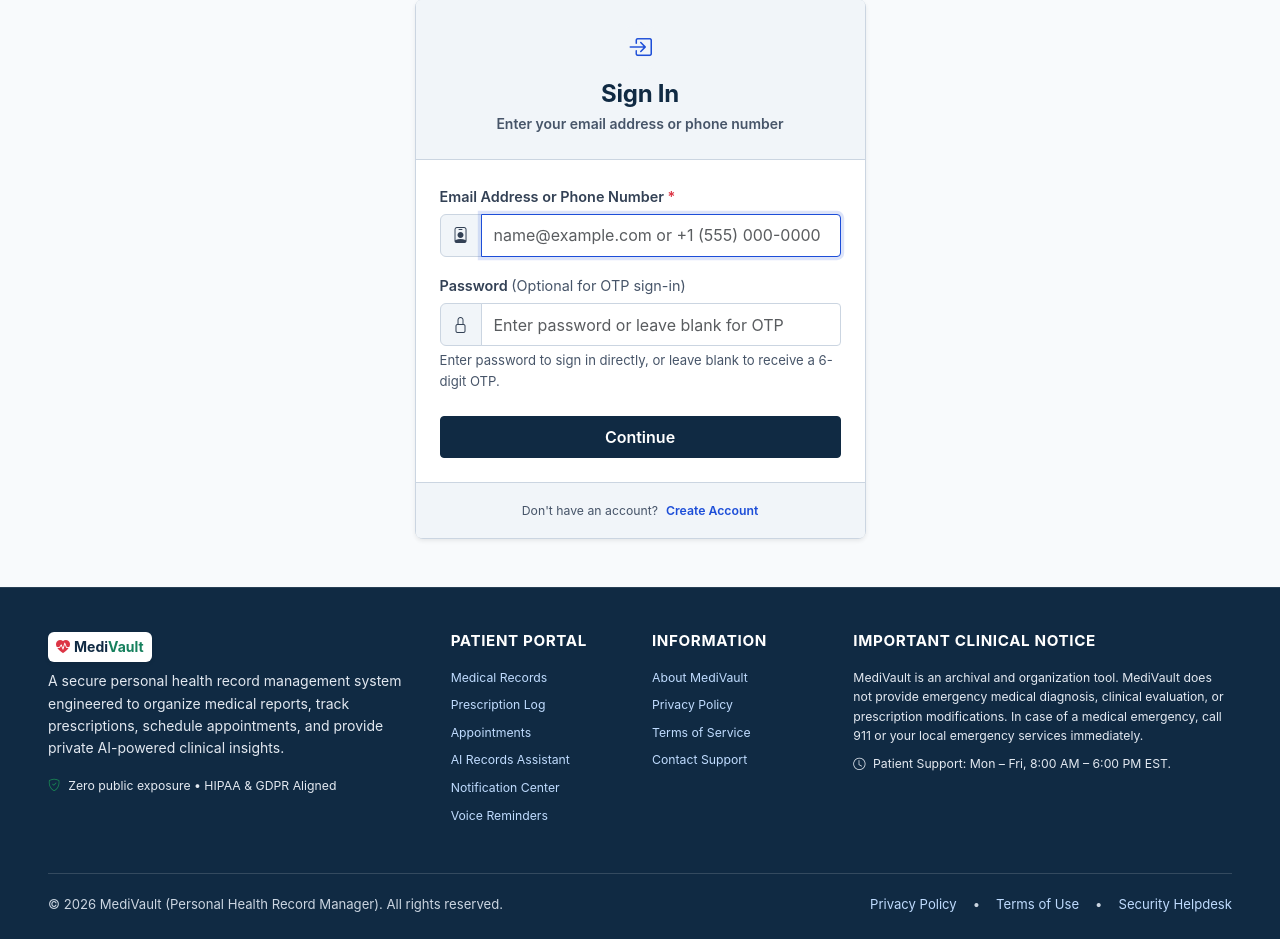
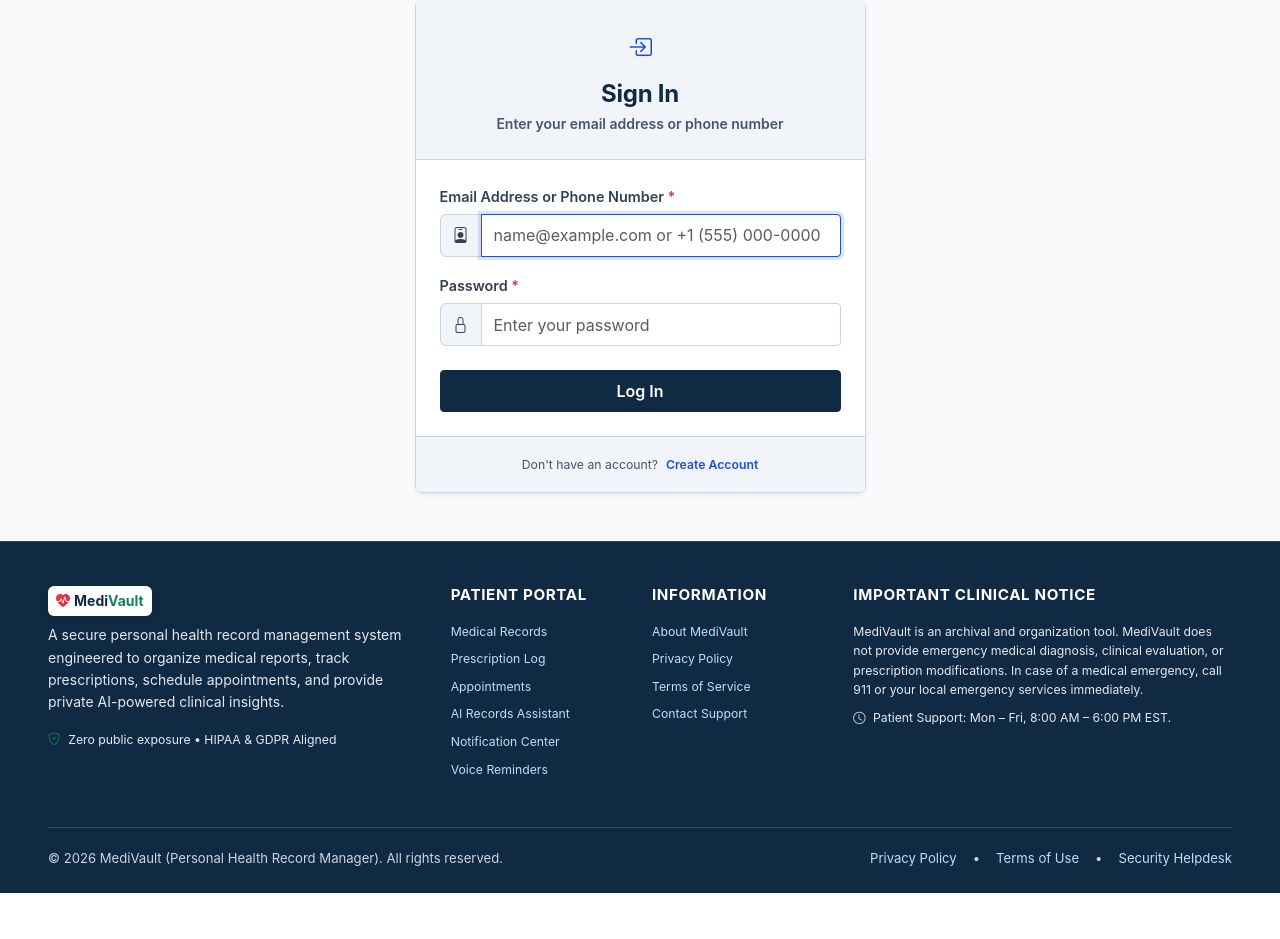
Before and after one commit to sreevarshini22/Healthcare, a Flask app: page /auth/login in a window 1280 px wide. Shown: the part 177-1116 px from the top of the page. After the commit the page ends 1070 px from the top, so only its background shows below. Run offline with Flask 3, Linux system fonts and the light colour scheme.

Commit message:
Permanently remove OTP verification screen; implement direct registration and direct password login

```diff
--- a/app/routes/auth.py
+++ b/app/routes/auth.py
@@ -30,74 +30,58 @@ def register():
         raw_phone = request.form.get('phone_number', '').strip()
         raw_password = request.form.get('password', '').strip()
 
-        # 1. Validate email
+        # 1. Validate name
+        if not raw_name:
+            flash("Please enter your full name.", "danger")
+            return render_template('auth/register.html', name=raw_name, email=raw_email, phone_number=raw_phone)
+
+        # 2. Validate email
         is_email_valid, clean_email, email_err = validate_email(raw_email)
         if not is_email_valid:
             flash(email_err, "danger")
             return render_template('auth/register.html', name=raw_name, email=raw_email, phone_number=raw_phone)
 
-        # 2. Validate phone
+        # 3. Validate phone
         is_phone_valid, clean_phone, phone_err = validate_phone(raw_phone)
         if not is_phone_valid:
             flash(phone_err, "danger")
             return render_template('auth/register.html', name=raw_name, email=raw_email, phone_number=raw_phone)
 
-        # 3. Validate password if provided
-        if raw_password and len(raw_password) < 6:
+        # 4. Validate password
+        if not raw_password or len(raw_password) < 6:
             flash("Password must be at least 6 characters long.", "danger")
             return render_template('auth/register.html', name=raw_name, email=raw_email, phone_number=raw_phone)
 
-        # 4. Check for existing users with duplicate email
+        # 5. Check for existing users with duplicate email
         existing_by_email = User.get_by_email(clean_email)
         if existing_by_email:
             flash("An account with this email address already exists. Please log in.", "warning")
             return redirect(url_for('auth.login', identifier=clean_email))
 
-        # 5. Check for existing users with duplicate phone
+        # 6. Check for existing users with duplicate phone
         existing_by_phone = User.get_by_phone(clean_phone)
         if existing_by_phone:
             flash("An account with this phone number already exists. Please log in.", "warning")
             return redirect(url_for('auth.login', identifier=clean_phone))
 
-        # 6. Generate secure 6-digit OTPs
-        email_otp = generate_otp_code()
-        sms_otp = generate_otp_code()
+        # 7. Create User immediately in MongoDB
+        try:
+            new_user = User.create_user(
+                full_name=raw_name,
+                email=clean_email,
+                phone_number=clean_phone,
+                password=raw_password,
+                email_verified=True,
+                phone_verified=True
+            )
 
-        # 7. Save Pending Registration in MongoDB
-        session_token = PendingRegistration.create(
-            email=clean_email,
-            phone_number=clean_phone,
-            email_otp=email_otp,
-            sms_otp=sms_otp,
-            full_name=raw_name,
-            password=raw_password,
-            expires_minutes=10
-        )
-        session['reg_session_token'] = session_token
-
-        # 8. Dispatch Email OTP
-        email_subject = "MediVault – Your Registration Verification Code"
-        email_html = f"""
-        <div style="font-family: Arial, sans-serif; max-width: 580px; margin: 0 auto; padding: 24px; border: 1px solid #dce4ec; border-radius: 8px; background-color: #ffffff;">
-            <div style="text-align: center; border-bottom: 2px solid #0f2942; padding-bottom: 16px; margin-bottom: 20px;">
-                <h2 style="color: #0f2942; margin: 0;">MediVault Health Portal</h2>
-                <p style="color: #555; margin: 4px 0 0 0; font-size: 0.95rem;">Patient Registration Verification</p>
-            </div>
-            <p style="font-size: 1rem; color: #222;">Thank you for registering with MediVault. Use the following 6-digit verification code to complete your registration:</p>
-            <div style="background-color: #f1f5f9; padding: 18px; border-radius: 6px; text-align: center; margin: 24px 0;">
-                <span style="font-size: 2.2rem; font-weight: 700; letter-spacing: 6px; color: #0f2942;">{email_otp}</span>
-            </div>
-            <p style="font-size: 0.88rem; color: #666; line-height: 1.5;">This code will expire in <strong>10 minutes</strong>. For your security, never share this code with anyone.</p>
-        </div>
-        """
-        send_email_notification(clean_email, email_subject, email_html)
-
-        # 9. Dispatch SMS OTP
-        sms_text = f"MediVault: Your registration verification code is {sms_otp}. Valid for 10 minutes. Do not share this code."
-        send_sms_notification(clean_phone, sms_text)
-
-        flash("Verification codes have been dispatched to your email and phone number.", "info")
-        return redirect(url_for('auth.verify_registration', token=session_token))
+            log_activity(new_user.id, "Account Created", "User successfully registered with credentials.")
+            login_user(new_user, remember=True)
+            flash(f"Welcome to MediVault, {new_user.full_name}! Your personal health record manager is ready.", "success")
+            return redirect(url_for('dashboard.index'))
+        except Exception as e:
+            flash("An error occurred creating your account. Please try again.", "danger")
+            return render_template('auth/register.html', name=raw_name, email=raw_email, phone_number=raw_phone)
 
     return render_template('auth/register.html')
 
@@ -111,7 +95,8 @@ def verify_registration():
     pending = PendingRegistration.get_by_token(token) if token else None
 
     if not pending:
-        flash("Registration verification session has expired or is invalid. Please start again.", "warning")
+        if current_user.is_authenticated:
+            return redirect(url_for('dashboard.index'))
         return redirect(url_for('auth.register'))
 
     masked_email = mask_email(pending.get('email'))
@@ -152,7 +137,7 @@ def verify_registration():
             )
 
             session.pop('reg_session_token', None)
-            log_activity(new_user.id, "Account Created", "User successfully registered and verified via Email & SMS OTP.")
+            log_activity(new_user.id, "Account Created", "User successfully registered.")
 
             login_user(new_user, remember=True)
             flash(f"Welcome to MediVault, {new_user.full_name}! Your personal health record manager is ready.", "success")
@@ -187,24 +172,6 @@ def resend_registration_otp():
         flash("Failed to resend verification codes. Please register again.", "danger")
         return redirect(url_for('auth.register'))
 
-    # Re-dispatch Email
-    email_subject = "MediVault – New Registration Verification Code"
-    email_html = f"""
-    <div style="font-family: Arial, sans-serif; max-width: 580px; margin: 0 auto; padding: 24px; border: 1px solid #dce4ec; border-radius: 8px;">
-        <h2 style="color: #0f2942; border-bottom: 2px solid #0f2942; padding-bottom: 12px;">MediVault Health Portal</h2>
-        <p>Your new 6-digit registration verification code is:</p>
-        <div style="background-color: #f1f5f9; padding: 16px; border-radius: 6px; text-align: center; margin: 20px 0;">
-            <span style="font-size: 2.2rem; font-weight: 700; letter-spacing: 6px; color: #0f2942;">{new_email_otp}</span>
-        </div>
-        <p style="font-size: 0.85rem; color: #666;">Valid for 10 minutes.</p>
-    </div>
-    """
-    send_email_notification(updated_doc['email'], email_subject, email_html)
-
-    # Re-dispatch SMS
-    sms_text = f"MediVault: Your new registration verification code is {new_sms_otp}. Valid for 10 minutes."
-    send_sms_notification(updated_doc['phone_number'], sms_text)
-
     flash("Fresh verification codes have been sent to your email and phone number.", "info")
     return redirect(url_for('auth.verify_registration', token=token))
 
@@ -218,6 +185,7 @@ def login():
 
     if request.method == 'POST':
         raw_identifier = request.form.get('identifier', '').strip()
+        raw_password = request.form.get('password', '').strip()
 
         if not raw_identifier:
             flash("Please enter your registered Email Address or Phone Number.", "danger")
@@ -230,16 +198,12 @@ def login():
                 flash(err, "danger")
                 return render_template('auth/login.html', identifier=raw_identifier)
             user = User.get_by_email(clean_email)
-            channel = 'email'
-            target = clean_email
         else:
             is_valid, clean_phone, err = validate_phone(raw_identifier)
             if not is_valid:
                 flash(err, "danger")
                 return render_template('auth/login.html', identifier=raw_identifier)
             user = User.get_by_phone(clean_phone)
-            channel = 'sms'
-            target = clean_phone
 
         if not user:
             flash("No account found matching this email address or phone number. Please check your credentials or create an account.", "danger")
@@ -249,57 +213,20 @@ def login():
             flash("Your account has been deactivated. Please contact support.", "danger")
             return render_template('auth/login.html', identifier=raw_identifier)
 
-        # Optional direct password authentication
-        raw_password = request.form.get('password', '').strip()
-        if raw_password:
-            if user.check_password(raw_password):
-                login_user(user, remember=True)
-                log_activity(user.id, "User Login", "User logged in directly with password.")
-                flash(f"Welcome back, {user.full_name}!", "success")
-                next_page = request.args.get('next') or request.form.get('next')
-                return redirect(next_page or url_for('dashboard.index'))
-            else:
-                flash("Incorrect password. Please try again or leave blank to verify via OTP.", "danger")
+        # Direct password authentication
+        if user.password_hash:
+            if not raw_password or not user.check_password(raw_password):
+                flash("Incorrect password. Please check your credentials.", "danger")
                 return render_template('auth/login.html', identifier=raw_identifier)
+        elif raw_password and not user.check_password(raw_password):
+            flash("Incorrect password. Please check your credentials.", "danger")
+            return render_template('auth/login.html', identifier=raw_identifier)
 
-        # Generate 6-digit login OTP
-        otp_code = generate_otp_code()
-
-        # Save Login OTP verification in MongoDB
-        session_token = LoginOTP.create(
-            user_id=user.id,
-            channel=channel,
-            target=target,
-            otp_code=otp_code,
-            expires_minutes=10
-        )
-        session['login_session_token'] = session_token
-
-        # Dispatch OTP via appropriate channel
-        if channel == 'email':
-            dest_email = user.email or target
-            email_subject = "MediVault – Your Login Verification Code"
-            email_html = f"""
-            <div style="font-family: Arial, sans-serif; max-width: 580px; margin: 0 auto; padding: 24px; border: 1px solid #dce4ec; border-radius: 8px;">
-                <h2 style="color: #0f2942; border-bottom: 2px solid #0f2942; padding-bottom: 12px;">MediVault Patient Portal</h2>
-                <p>Hello {user.full_name},</p>
-                <p>Use the following 6-digit code to securely sign in to your MediVault account:</p>
-                <div style="background-color: #f1f5f9; padding: 18px; border-radius: 6px; text-align: center; margin: 24px 0;">
-                    <span style="font-size: 2.2rem; font-weight: 700; letter-spacing: 6px; color: #0f2942;">{otp_code}</span>
-                </div>
-                <p style="font-size: 0.88rem; color: #666;">This code is valid for <strong>10 minutes</strong>. If you did not request this code, please secure your account immediately.</p>
-            </div>
-            """
-            send_email_notification(dest_email, email_subject, email_html)
-        else:
-            dest_phone = user.phone_number or target
-            sms_text = f"MediVault: Your login verification code is {otp_code}. Valid for 10 minutes. Do not share this code."
-            send_sms_notification(dest_phone, sms_text)
-
-        flash(f"A verification code has been dispatched to your {channel.upper()}.", "info")
-
+        login_user(user, remember=True)
+        log_activity(user.id, "User Login", "User logged in with credentials.")
+        flash(f"Welcome back, {user.full_name}!", "success")
         next_page = request.args.get('next') or request.form.get('next')
-        return redirect(url_for('auth.verify_login', token=session_token, next=next_page))
+        return redirect(next_page or url_for('dashboard.index'))
 
     return render_template('auth/login.html', identifier=prefill_identifier)
 
@@ -313,7 +240,8 @@ def verify_login():
     login_record = LoginOTP.get_by_token(token) if token else None
 
     if not login_record:
-        flash("Login session expired or invalid. Please request a new verification code.", "warning")
+        if current_user.is_authenticated:
+            return redirect(url_for('dashboard.index'))
         return redirect(url_for('auth.login'))
 
     channel = login_record.get('channel', 'email')
@@ -353,7 +281,7 @@ def verify_login():
 
         session.pop('login_session_token', None)
         login_user(user, remember=True)
-        log_activity(user.id, "User Login", f"Signed in successfully via {channel.upper()} OTP.")
+        log_activity(user.id, "User Login", f"Signed in successfully.")
 
         flash(f"Welcome back, {user.full_name}!", "success")
         if next_page and next_page.startswith('/'):
@@ -366,47 +294,6 @@ def verify_login():
                            masked_target=masked_target,
                            next=next_page)
 
-
-@auth_bp.route('/resend-login-otp', methods=['POST'])
-def resend_login_otp():
-    token = request.form.get('token') or session.get('login_session_token')
-    if not token:
-        flash("Login verification session not found. Please sign in again.", "warning")
-        return redirect(url_for('auth.login'))
-
-    record = LoginOTP.get_by_token(token)
-    if not record:
-        flash("Verification session has expired. Please sign in again.", "warning")
-        return redirect(url_for('auth.login'))
-
-    new_otp = generate_otp_code()
-    success, updated = LoginOTP.resend(token, new_otp)
-    if not success:
-        flash("Failed to resend code. Please sign in again.", "danger")
-        return redirect(url_for('auth.login'))
-
-    channel = updated.get('channel', 'email')
-    target = updated.get('target', '')
-
-    if channel == 'email':
-        email_subject = "MediVault – New Login Verification Code"
-        email_html = f"""
-        <div style="font-family: Arial, sans-serif; max-width: 580px; margin: 0 auto; padding: 24px; border: 1px solid #dce4ec; border-radius: 8px;">
-            <h2 style="color: #0f2942; border-bottom: 2px solid #0f2942; padding-bottom: 12px;">MediVault Patient Portal</h2>
-            <p>Your new 6-digit login verification code is:</p>
-            <div style="background-color: #f1f5f9; padding: 18px; border-radius: 6px; text-align: center; margin: 20px 0;">
-                <span style="font-size: 2.2rem; font-weight: 700; letter-spacing: 6px; color: #0f2942;">{new_otp}</span>
-            </div>
-            <p style="font-size: 0.88rem; color: #666;">Valid for 10 minutes.</p>
-        </div>
-        """
-        send_email_notification(target, email_subject, email_html)
-    else:
-        sms_text = f"MediVault: Your new login verification code is {new_otp}. Valid for 10 minutes."
-        send_sms_notification(target, sms_text)
-
-    flash(f"A new verification code has been dispatched to your {channel.upper()}.", "info")
-    return redirect(url_for('auth.verify_login', token=token))
 
 
 @auth_bp.route('/logout')
--- a/app/templates/auth/login.html
+++ b/app/templates/auth/login.html
@@ -31,18 +31,17 @@
 
                         <div class="mb-4">
                             <label for="password" class="form-label fw-semibold small">
-                                Password <span class="fw-normal" style="color: var(--text-muted);">(Optional for OTP sign-in)</span>
+                                Password <span class="text-danger">*</span>
                             </label>
                             <div class="input-group">
                                 <span class="input-group-text" style="background-color: var(--surface-subtle); color: var(--text-secondary); border-color: var(--border-color);"><i class="bi bi-lock"></i></span>
-                                <input type="password" class="form-control" id="password" name="password"
-                                       placeholder="Enter password or leave blank for OTP">
+                                <input type="password" class="form-control" id="password" name="password" required
+                                       placeholder="Enter your password">
                             </div>
-                            <div class="form-text small" style="color: var(--text-muted);">Enter password to sign in directly, or leave blank to receive a 6-digit OTP.</div>
                         </div>
 
                         <button type="submit" class="btn btn-mv-primary w-100 py-2 fw-semibold">
-                            Continue
+                            Log In
                         </button>
                     </form>
                 </div>
```
Also changed, not shown: tests/test_auth.py (+37 -211 lines).
